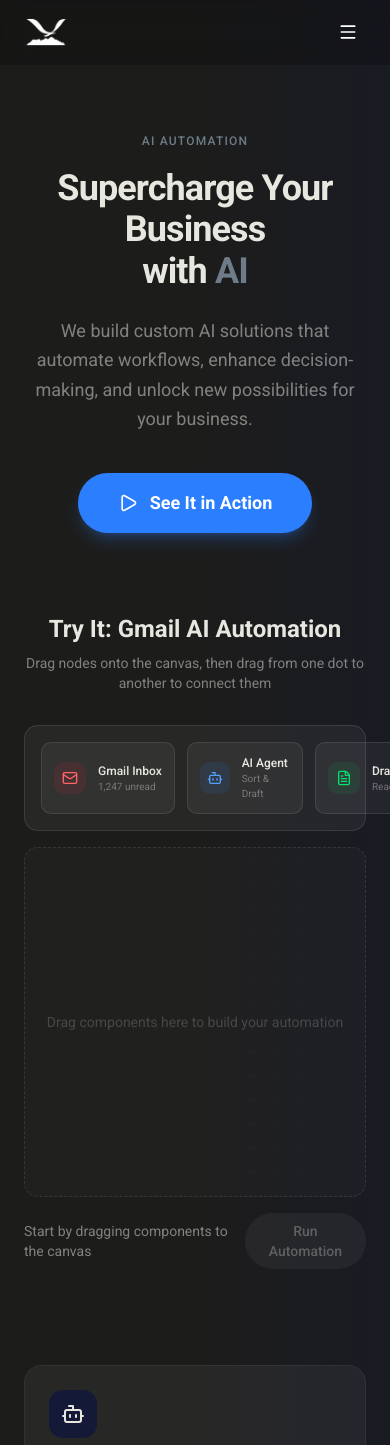
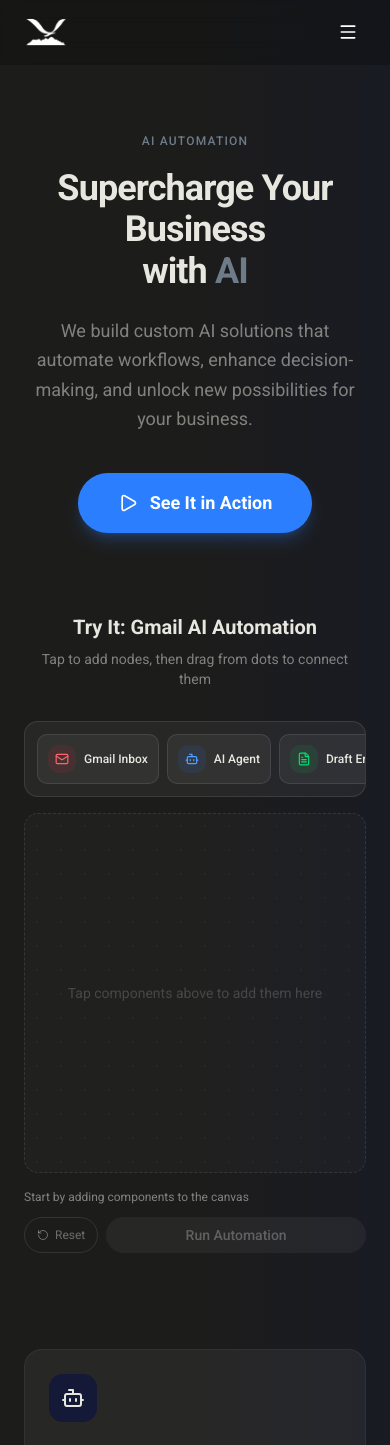
Before and after one commit to MyroslavG/kredance-website, a Next.js app: page /ai-automation in a window 390 px wide. Shown: the top 1445 px of the page. Built offline with nearby package versions, Linux system fonts and the light colour scheme.

Commit message:
made ai automation mobiel friendly

```diff
--- a/src/components/gmail-automation-demo.tsx
+++ b/src/components/gmail-automation-demo.tsx
@@ -94,6 +94,13 @@ const VALID_CONNECTIONS: Record<string, string[]> = {
   agent: ["drafts"],
 };
 
+// Default positions for mobile tap-to-add
+const MOBILE_POSITIONS: Record<string, Position> = {
+  gmail: { x: 20, y: 30 },
+  agent: { x: 20, y: 140 },
+  drafts: { x: 20, y: 250 },
+};
+
 export function GmailAutomationDemo() {
   const [nodes, setNodes] = useState<DemoNode[]>(INITIAL_NODES);
   const [connections, setConnections] = useState<Connection[]>([]);
@@ -103,9 +110,20 @@ export function GmailAutomationDemo() {
   const [showResults, setShowResults] = useState(false);
   const [sentEmails, setSentEmails] = useState<Set<string>>(new Set());
   const [drawingLine, setDrawingLine] = useState<{ fromId: string; mousePos: Position } | null>(null);
+  const [isMobile, setIsMobile] = useState(false);
   const canvasRef = useRef<HTMLDivElement>(null);
   const resultsRef = useRef<HTMLDivElement>(null);
   const dragOffset = useRef<Position>({ x: 0, y: 0 });
+  const touchDragging = useRef<{ nodeId: string; offset: Position } | null>(null);
+  const touchConnecting = useRef<string | null>(null);
+
+  // Detect mobile
+  useEffect(() => {
+    const check = () => setIsMobile(window.innerWidth < 1024);
+    check();
+    window.addEventListener("resize", check);
+    return () => window.removeEventListener("resize", check);
+  }, []);
 
   const isChainComplete =
     nodes.length === 3 &&
@@ -133,6 +151,7 @@ export function GmailAutomationDemo() {
     setSentEmails((prev) => new Set([...prev, emailTo]));
   }, []);
 
+  // Desktop: HTML5 drag-and-drop for palette -> canvas
   const handleCanvasDrop = useCallback(
     (e: React.DragEvent) => {
       e.preventDefault();
@@ -195,7 +214,7 @@ export function GmailAutomationDemo() {
     [nodes]
   );
 
-  // Drag-to-connect: start drawing a line from output dot
+  // Desktop: Drag-to-connect with mouse
   const handleConnectDragStart = useCallback(
     (e: React.MouseEvent, fromId: string) => {
       e.preventDefault();
@@ -210,7 +229,7 @@ export function GmailAutomationDemo() {
     []
   );
 
-  // Track mouse while drawing a line
+  // Desktop: Track mouse while drawing a line
   useEffect(() => {
     if (!drawingLine) return;
 
@@ -228,7 +247,6 @@ export function GmailAutomationDemo() {
       const mouseX = e.clientX - rect.left;
       const mouseY = e.clientY - rect.top;
 
-      // Check if we released over an input dot of a valid target node
       const fromId = drawingLine.fromId;
       const validTargets = VALID_CONNECTIONS[fromId] || [];
 
@@ -236,12 +254,10 @@ export function GmailAutomationDemo() {
         const targetNode = nodes.find((n) => n.id === targetId);
         if (!targetNode) continue;
 
-        // Input dot is on the left side of the node
         const dotX = targetNode.position.x;
         const dotY = targetNode.position.y + 40;
         const dist = Math.sqrt((mouseX - dotX) ** 2 + (mouseY - dotY) ** 2);
 
-        // Allow generous drop area (within 30px of the input dot or within the node bounds)
         const withinNode =
           mouseX >= targetNode.position.x - 10 &&
           mouseX <= targetNode.position.x + 170 + 10 &&
@@ -268,6 +284,153 @@ export function GmailAutomationDemo() {
     };
   }, [drawingLine, nodes]);
 
+  // Mobile: Tap palette item to add to canvas
+  const handleMobileAddNode = useCallback(
+    (type: DemoNode["type"]) => {
+      if (nodes.find((n) => n.id === type)) return;
+      const paletteItem = PALETTE_ITEMS.find((p) => p.type === type);
+      if (!paletteItem) return;
+
+      setNodes((prev) => [
+        ...prev,
+        {
+          id: type,
+          type,
+          label: paletteItem.label,
+          position: MOBILE_POSITIONS[type],
+        },
+      ]);
+    },
+    [nodes]
+  );
+
+  // Mobile: Touch drag to move nodes
+  const handleNodeTouchStart = useCallback(
+    (e: React.TouchEvent, nodeId: string) => {
+      if ((e.target as HTMLElement).closest("[data-connect]")) return;
+      const node = nodes.find((n) => n.id === nodeId);
+      if (!node || !canvasRef.current) return;
+
+      const touch = e.touches[0];
+      const rect = canvasRef.current.getBoundingClientRect();
+      touchDragging.current = {
+        nodeId,
+        offset: {
+          x: touch.clientX - rect.left - node.position.x,
+          y: touch.clientY - rect.top - node.position.y,
+        },
+      };
+    },
+    [nodes]
+  );
+
+  const handleNodeTouchMove = useCallback(
+    (e: React.TouchEvent) => {
+      if (!touchDragging.current || !canvasRef.current) return;
+      e.preventDefault();
+      const touch = e.touches[0];
+      const rect = canvasRef.current.getBoundingClientRect();
+      const { nodeId, offset } = touchDragging.current;
+
+      setNodes((prev) =>
+        prev.map((n) =>
+          n.id === nodeId
+            ? {
+                ...n,
+                position: {
+                  x: Math.max(0, Math.min(rect.width - 150, touch.clientX - rect.left - offset.x)),
+                  y: Math.max(0, Math.min(rect.height - 80, touch.clientY - rect.top - offset.y)),
+                },
+              }
+            : n
+        )
+      );
+    },
+    []
+  );
+
+  const handleNodeTouchEnd = useCallback(() => {
+    touchDragging.current = null;
+  }, []);
+
+  // Mobile: Touch to connect (touch output dot -> drag to target)
+  const handleConnectTouchStart = useCallback(
+    (e: React.TouchEvent, fromId: string) => {
+      e.preventDefault();
+      e.stopPropagation();
+      touchConnecting.current = fromId;
+      if (!canvasRef.current) return;
+      const touch = e.touches[0];
+      const rect = canvasRef.current.getBoundingClientRect();
+      setDrawingLine({
+        fromId,
+        mousePos: { x: touch.clientX - rect.left, y: touch.clientY - rect.top },
+      });
+    },
+    []
+  );
+
+  const handleCanvasTouchMove = useCallback(
+    (e: React.TouchEvent) => {
+      if (touchDragging.current) {
+        handleNodeTouchMove(e);
+        return;
+      }
+      if (!touchConnecting.current || !canvasRef.current) return;
+      e.preventDefault();
+      const touch = e.touches[0];
+      const rect = canvasRef.current.getBoundingClientRect();
+      setDrawingLine((prev) =>
+        prev ? { ...prev, mousePos: { x: touch.clientX - rect.left, y: touch.clientY - rect.top } } : null
+      );
+    },
+    [handleNodeTouchMove]
+  );
+
+  const handleCanvasTouchEnd = useCallback(
+    (e: React.TouchEvent) => {
+      if (touchDragging.current) {
+        handleNodeTouchEnd();
+        return;
+      }
+      if (!touchConnecting.current || !canvasRef.current) {
+        setDrawingLine(null);
+        return;
+      }
+
+      const touch = e.changedTouches[0];
+      const rect = canvasRef.current.getBoundingClientRect();
+      const mouseX = touch.clientX - rect.left;
+      const mouseY = touch.clientY - rect.top;
+
+      const fromId = touchConnecting.current;
+      const validTargets = VALID_CONNECTIONS[fromId] || [];
+
+      for (const targetId of validTargets) {
+        const targetNode = nodes.find((n) => n.id === targetId);
+        if (!targetNode) continue;
+
+        const withinNode =
+          mouseX >= targetNode.position.x - 15 &&
+          mouseX <= targetNode.position.x + 150 + 15 &&
+          mouseY >= targetNode.position.y - 15 &&
+          mouseY <= targetNode.position.y + 80 + 15;
+
+        if (withinNode) {
+          setConnections((prev) => {
+            if (prev.find((c) => c.from === fromId && c.to === targetId)) return prev;
+            return [...prev, { from: fromId, to: targetId }];
+          });
+          break;
+        }
+      }
+
+      touchConnecting.current = null;
+      setDrawingLine(null);
+    },
+    [nodes, handleNodeTouchEnd]
+  );
+
   const removeNode = useCallback((nodeId: string) => {
     setNodes((prev) => prev.filter((n) => n.id !== nodeId));
     setConnections((prev) =>
@@ -284,6 +447,9 @@ export function GmailAutomationDemo() {
     setSentEmails(new Set());
   }, []);
 
+  // Node width for SVG calculations
+  const NODE_WIDTH = isMobile ? 150 : 170;
+
   return (
     <div className="mt-20 relative">
       <motion.div
@@ -293,12 +459,13 @@ export function GmailAutomationDemo() {
         transition={{ duration: 0.5 }}
         className="text-center mb-8"
       >
-        <h3 className="text-2xl font-bold text-sunset">
+        <h3 className="text-xl sm:text-2xl font-bold text-sunset">
           Try It: Gmail AI Automation
         </h3>
-        <p className="mt-2 text-sm text-sunset/50">
-          Drag nodes onto the canvas, then drag from one dot to another to
-          connect them
+        <p className="mt-2 text-sm text-sunset/50 px-4">
+          {isMobile
+            ? "Tap to add nodes, then drag from dots to connect them"
+            : "Drag nodes onto the canvas, then drag from one dot to another to connect them"}
         </p>
       </motion.div>
 
@@ -309,7 +476,7 @@ export function GmailAutomationDemo() {
           whileInView={{ opacity: 1, x: 0 }}
           viewport={{ once: true }}
           transition={{ duration: 0.4, delay: 0.2 }}
-          className="lg:w-56 flex lg:flex-col gap-3 p-4 rounded-xl bg-white/5 border border-white/10"
+          className="lg:w-56 flex flex-row lg:flex-col gap-2 sm:gap-3 p-3 sm:p-4 rounded-xl bg-white/5 border border-white/10 overflow-x-auto"
         >
           <p className="text-xs font-medium text-sunset/40 uppercase tracking-wider hidden lg:block">
             Components
@@ -319,27 +486,30 @@ export function GmailAutomationDemo() {
             return (
               <div
                 key={item.type}
-                draggable={!alreadyPlaced}
+                draggable={!alreadyPlaced && !isMobile}
+                onClick={() => isMobile && handleMobileAddNode(item.type)}
                 onDragStart={(e) => {
                   e.dataTransfer.setData("node-type", item.type);
                   e.dataTransfer.setData("is-new", "true");
                 }}
-                className={`flex items-center gap-3 p-3 rounded-lg border transition-all cursor-grab active:cursor-grabbing ${
+                className={`flex items-center gap-2 sm:gap-3 p-2.5 sm:p-3 rounded-lg border transition-all shrink-0 ${
+                  isMobile ? "cursor-pointer" : "cursor-grab active:cursor-grabbing"
+                } ${
                   alreadyPlaced
                     ? "border-white/5 bg-white/2 opacity-40 cursor-not-allowed"
-                    : "border-white/10 bg-white/5 hover:bg-white/10 hover:border-white/20"
+                    : "border-white/10 bg-white/5 hover:bg-white/10 hover:border-white/20 active:scale-95"
                 }`}
               >
                 <div
-                  className={`h-8 w-8 rounded-lg flex items-center justify-center ${getNodeColor(item.type)}`}
+                  className={`h-7 w-7 sm:h-8 sm:w-8 rounded-lg flex items-center justify-center shrink-0 ${getNodeColor(item.type)}`}
                 >
-                  <item.icon className={`h-4 w-4 ${getNodeIconColor(item.type)}`} />
+                  <item.icon className={`h-3.5 w-3.5 sm:h-4 sm:w-4 ${getNodeIconColor(item.type)}`} />
                 </div>
                 <div className="min-w-0">
                   <p className="text-xs font-medium text-sunset truncate">
                     {item.label}
                   </p>
-                  <p className="text-[10px] text-sunset/40">
+                  <p className="text-[10px] text-sunset/40 hidden sm:block">
                     {item.description}
                   </p>
                 </div>
@@ -349,7 +519,7 @@ export function GmailAutomationDemo() {
           })}
           <button
             onClick={reset}
-            className="mt-auto text-sm text-sunset/40 hover:text-sunset/70 transition-colors py-2"
+            className="hidden lg:block mt-auto text-sm text-sunset/40 hover:text-sunset/70 transition-colors py-2"
           >
             Reset
           </button>
@@ -367,7 +537,9 @@ export function GmailAutomationDemo() {
             ref={canvasRef}
             onDragOver={(e) => e.preventDefault()}
             onDrop={handleCanvasDrop}
-            className="relative h-[350px] lg:h-[400px] rounded-xl bg-white/[0.02] border border-white/10 border-dashed overflow-hidden select-none"
+            onTouchMove={handleCanvasTouchMove}
+            onTouchEnd={handleCanvasTouchEnd}
+            className="relative h-[360px] sm:h-[380px] lg:h-[400px] rounded-xl bg-white/[0.02] border border-white/10 border-dashed overflow-hidden select-none touch-none"
           >
             {/* Grid pattern */}
             <div
@@ -381,9 +553,11 @@ export function GmailAutomationDemo() {
 
             {/* Empty state */}
             {nodes.length === 0 && (
-              <div className="absolute inset-0 flex items-center justify-center">
-                <p className="text-sunset/20 text-sm">
-                  Drag components here to build your automation
+              <div className="absolute inset-0 flex items-center justify-center px-6">
+                <p className="text-sunset/20 text-sm text-center">
+                  {isMobile
+                    ? "Tap components above to add them here"
+                    : "Drag components here to build your automation"}
                 </p>
               </div>
             )}
@@ -396,10 +570,8 @@ export function GmailAutomationDemo() {
                 const toNode = nodes.find((n) => n.id === conn.to);
                 if (!fromNode || !toNode) return null;
 
-                // Start from the edge of the output dot (right side + dot radius)
-                const x1 = fromNode.position.x + 170 + 10;
+                const x1 = fromNode.position.x + NODE_WIDTH + 10;
                 const y1 = fromNode.position.y + 40;
-                // End at the edge of the input dot (left side - dot radius)
                 const x2 = toNode.position.x - 10;
                 const y2 = toNode.position.y + 40;
                 const mx = (x1 + x2) / 2;
@@ -438,7 +610,7 @@ export function GmailAutomationDemo() {
               {drawingLine && (() => {
                 const fromNode = nodes.find((n) => n.id === drawingLine.fromId);
                 if (!fromNode) return null;
-                const x1 = fromNode.position.x + 170 + 10;
+                const x1 = fromNode.position.x + NODE_WIDTH + 10;
                 const y1 = fromNode.position.y + 40;
                 const x2 = drawingLine.mousePos.x;
                 const y2 = drawingLine.mousePos.y;
@@ -467,7 +639,7 @@ export function GmailAutomationDemo() {
               return (
                 <div
                   key={node.id}
-                  draggable={!drawingLine}
+                  draggable={!drawingLine && !isMobile}
                   onDragStart={(e) => {
                     if (drawingLine) {
                       e.preventDefault();
@@ -479,49 +651,53 @@ export function GmailAutomationDemo() {
                     setDraggingNode(node.id);
                   }}
                   onDragEnd={() => setDraggingNode(null)}
+                  onTouchStart={(e) => handleNodeTouchStart(e, node.id)}
+                  onTouchMove={handleNodeTouchMove}
+                  onTouchEnd={handleNodeTouchEnd}
                   style={{
                     left: node.position.x,
                     top: node.position.y,
+                    width: NODE_WIDTH,
                   }}
-                  className={`absolute z-20 w-[170px] p-4 rounded-xl border ${getNodeColor(node.type)} backdrop-blur-sm cursor-grab active:cursor-grabbing transition-shadow ${
+                  className={`absolute z-20 p-3 sm:p-4 rounded-xl border ${getNodeColor(node.type)} backdrop-blur-sm cursor-grab active:cursor-grabbing transition-shadow ${
                     draggingNode === node.id ? "opacity-50" : ""
                   }`}
                 >
                   {/* Remove button */}
                   <button
                     onClick={() => removeNode(node.id)}
-                    className="absolute -top-2 -right-2 h-5 w-5 rounded-full bg-nebulosity border border-white/20 flex items-center justify-center hover:bg-red-500/20 hover:border-red-500/50 transition-colors"
+                    className="absolute -top-2 -right-2 h-6 w-6 sm:h-5 sm:w-5 rounded-full bg-nebulosity border border-white/20 flex items-center justify-center hover:bg-red-500/20 hover:border-red-500/50 transition-colors"
                   >
                     <X className="h-3 w-3 text-sunset/60" />
                   </button>
 
-                  <div className="flex items-center gap-2.5">
-                    <Icon className={`h-5 w-5 ${getNodeIconColor(node.type)}`} />
-                    <span className="text-sm font-medium text-sunset truncate">
+                  <div className="flex items-center gap-2 sm:gap-2.5">
+                    <Icon className={`h-4 w-4 sm:h-5 sm:w-5 ${getNodeIconColor(node.type)}`} />
+                    <span className="text-xs sm:text-sm font-medium text-sunset truncate">
                       {node.label}
                     </span>
                   </div>
 
                   {/* Unread badge for Gmail */}
                   {node.type === "gmail" && (
-                    <div className="mt-2.5 flex items-center gap-1.5">
-                      <span className="text-xs bg-red-500 text-white px-2 py-0.5 rounded-full font-bold">
+                    <div className="mt-2 sm:mt-2.5 flex items-center gap-1.5">
+                      <span className="text-[10px] sm:text-xs bg-red-500 text-white px-1.5 sm:px-2 py-0.5 rounded-full font-bold">
                         1,247
                       </span>
-                      <span className="text-xs text-sunset/40">unread</span>
+                      <span className="text-[10px] sm:text-xs text-sunset/40">unread</span>
                     </div>
                   )}
 
                   {/* Agent description */}
                   {node.type === "agent" && (
-                    <p className="mt-2.5 text-xs text-sunset/40 leading-tight">
-                      Trash spam, draft replies for important emails
+                    <p className="mt-2 sm:mt-2.5 text-[10px] sm:text-xs text-sunset/40 leading-tight">
+                      Trash spam, draft replies
                     </p>
                   )}
 
                   {/* Drafts output */}
                   {node.type === "drafts" && (
-                    <p className="mt-2.5 text-xs text-sunset/40 leading-tight">
+                    <p className="mt-2 sm:mt-2.5 text-[10px] sm:text-xs text-sunset/40 leading-tight">
                       Output: ready to send
                     </p>
                   )}
@@ -531,7 +707,8 @@ export function GmailAutomationDemo() {
                     <div
                       data-connect
                       onMouseDown={(e) => handleConnectDragStart(e, node.id)}
-                      className={`absolute right-0 top-1/2 -translate-y-1/2 translate-x-1/2 h-5 w-5 rounded-full border-2 transition-colors z-30 cursor-crosshair ${
+                      onTouchStart={(e) => handleConnectTouchStart(e, node.id)}
+                      className={`absolute right-0 top-1/2 -translate-y-1/2 translate-x-1/2 h-6 w-6 sm:h-5 sm:w-5 rounded-full border-2 transition-colors z-30 cursor-crosshair ${
                         drawingLine?.fromId === node.id
                           ? "bg-blue-400/60 border-blue-400"
                           : "bg-white/20 border-white/40 hover:bg-blue-400/40 hover:border-blue-400"
@@ -544,7 +721,7 @@ export function GmailAutomationDemo() {
                   {node.type !== "gmail" && (
                     <div
                       data-connect
-                      className={`absolute left-0 top-1/2 -translate-y-1/2 -translate-x-1/2 h-5 w-5 rounded-full border-2 transition-colors z-30 ${
+                      className={`absolute left-0 top-1/2 -translate-y-1/2 -translate-x-1/2 h-6 w-6 sm:h-5 sm:w-5 rounded-full border-2 transition-colors z-30 ${
                         drawingLine && VALID_CONNECTIONS[drawingLine.fromId]?.includes(node.id)
                           ? "bg-blue-400/40 border-blue-400 animate-pulse"
                           : "bg-white/20 border-white/40"
@@ -557,21 +734,29 @@ export function GmailAutomationDemo() {
           </div>
 
           {/* Run button and status */}
-          <div className="mt-4 flex items-center justify-between">
-            <div className="text-sm text-sunset/50">
-              {nodes.length === 0 && "Start by dragging components to the canvas"}
+          <div className="mt-4 flex flex-col sm:flex-row items-start sm:items-center justify-between gap-3">
+            <div className="text-xs sm:text-sm text-sunset/50">
+              {nodes.length === 0 && "Start by adding components to the canvas"}
               {nodes.length > 0 && connections.length === 0 && !showResults && "Drag from a right dot to a left dot to connect nodes"}
-              {connections.length > 0 && !isChainComplete && !showResults && "Connect all three nodes: Gmail → Agent → Drafts"}
-              {isChainComplete && !isProcessing && !showResults && "Chain complete! Run the automation to see it in action"}
-              {isProcessing && processStep === 1 && "Scanning 1,247 emails... Identified 1,180 spam messages"}
-              {isProcessing && processStep === 2 && "Moving spam to trash... Drafting replies for 3 important emails"}
-              {isProcessing && processStep === 3 && "Done! 1,180 spam trashed, 3 draft replies created"}
+              {connections.length > 0 && !isChainComplete && !showResults && "Connect all three: Gmail → Agent → Drafts"}
+              {isChainComplete && !isProcessing && !showResults && "Chain complete! Run the automation"}
+              {isProcessing && processStep === 1 && "Scanning 1,247 emails..."}
+              {isProcessing && processStep === 2 && "Moving spam to trash... Drafting replies..."}
+              {isProcessing && processStep === 3 && "Done! 1,180 spam trashed, 3 drafts created"}
               {showResults && !isProcessing && "Automation complete. Send drafts or start over."}
             </div>
+            <div className="flex gap-2 w-full sm:w-auto">
+              <button
+                onClick={reset}
+                className="sm:hidden flex items-center gap-1.5 text-xs text-sunset/40 hover:text-sunset/70 transition-colors px-3 py-2 rounded-full border border-white/10"
+              >
+                <RotateCcw className="h-3 w-3" />
+                Reset
+              </button>
               <button
                 onClick={runAutomation}
                 disabled={!isChainComplete || isProcessing || showResults}
-              className={`px-5 py-2 rounded-full text-sm font-medium transition-all ${
+                className={`flex-1 sm:flex-none px-5 py-2 rounded-full text-sm font-medium transition-all ${
                   isChainComplete && !isProcessing && !showResults
                     ? "bg-blue-500 text-white hover:bg-blue-400 shadow-lg shadow-blue-500/20"
                     : "bg-white/5 text-sunset/30 cursor-not-allowed"
@@ -579,6 +764,7 @@ export function GmailAutomationDemo() {
               >
                 {isProcessing ? "Processing..." : "Run Automation"}
               </button>
+            </div>
           </div>
         </motion.div>
       </div>
@@ -594,7 +780,7 @@ export function GmailAutomationDemo() {
             transition={{ duration: 0.4 }}
             className="mt-6"
           >
-            <div className="grid sm:grid-cols-3 gap-3">
+            <div className="grid grid-cols-1 sm:grid-cols-3 gap-3">
               {DRAFT_EMAILS.map((email, i) => {
                 const isSent = sentEmails.has(email.to);
                 return (
@@ -616,7 +802,7 @@ export function GmailAutomationDemo() {
                       </span>
                       {isSent && <Check className="h-4 w-4 text-green-400 ml-auto" />}
                     </div>
-                    <p className="text-sm font-medium text-sunset truncate">
+                    <p className="text-sm font-medium text-sunset">
                       {email.subject}
                     </p>
                     <p className="text-xs text-sunset/40 mt-1">
@@ -641,7 +827,7 @@ export function GmailAutomationDemo() {
                 );
               })}
             </div>
-            <div className="flex items-center justify-between mt-4">
+            <div className="flex flex-col sm:flex-row items-start sm:items-center justify-between mt-4 gap-3">
               <div className="flex items-center gap-2">
                 <Trash2 className="h-4 w-4 text-red-400" />
                 <span className="text-sm text-sunset/50">
@@ -669,7 +855,7 @@ export function GmailAutomationDemo() {
               </p>
               <Link
                 href="/contact"
-                className="group inline-flex items-center gap-3 px-10 py-4 bg-sunset text-neon-navy font-semibold text-lg rounded-full hover:bg-white transition-all shadow-lg shadow-sunset/10"
+                className="group inline-flex items-center gap-3 px-8 sm:px-10 py-3.5 sm:py-4 bg-sunset text-neon-navy font-semibold text-base sm:text-lg rounded-full hover:bg-white transition-all shadow-lg shadow-sunset/10"
               >
                 Automate Your Workflow
                 <ArrowRight className="h-5 w-5 group-hover:translate-x-1 transition-transform" />
```
Lines whose indentation alone changed are shown as unchanged.
